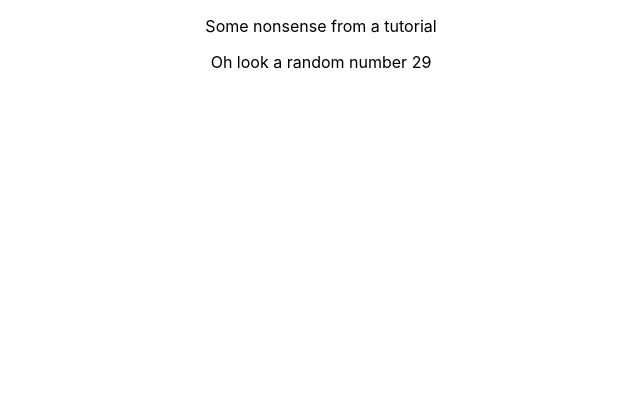
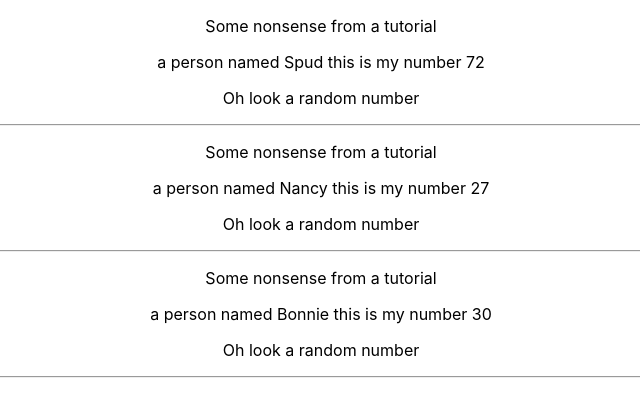
Before and after one commit to Josh-Darling13/skilltooling, a React (Create React App) app: page / in a window 1280 px wide. Shown: the top 416 px of the page, without its empty margins (319-959 px from the left). Built offline with nearby package versions, Linux system fonts and the light colour scheme.

Commit message:
basic use of props

```diff
--- a/src/App.js
+++ b/src/App.js
@@ -4,7 +4,9 @@ import Person from './Person';
 function App() {
   return (
     <div className="App">
-      <Person />
+      <Person name="Spud" age="72"/>
+      <Person name="Nancy" age="27">Some text for example stuff </Person>
+      <Person name="Bonnie" age="30"> Probably Rotten</Person>
     </div>
   );
 }
--- a/src/Person.js
+++ b/src/Person.js
@@ -1,13 +1,15 @@
 import React from "react";
 
-const person = () =>{
+const person = (props) =>{
 
     let rando = Math.floor(Math.random()* 30);
 
     return (
         <div>
             <p>Some nonsense from a tutorial</p>
-            <p>Oh look a random number {rando}</p>
+            <p>a person named {props.name} this is my number {props.age}</p>
+            <p>Oh look a random number</p>
+            <hr/>
         </div>
 
     )
```
